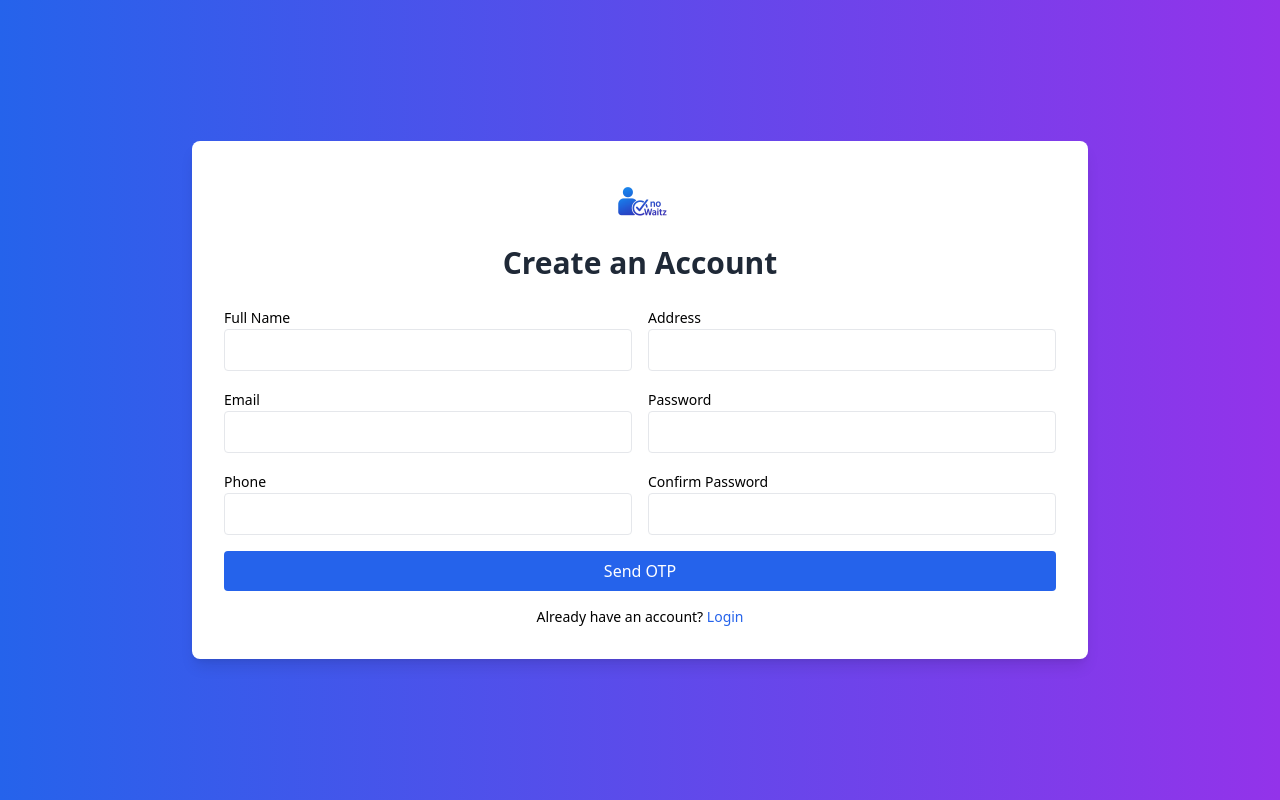
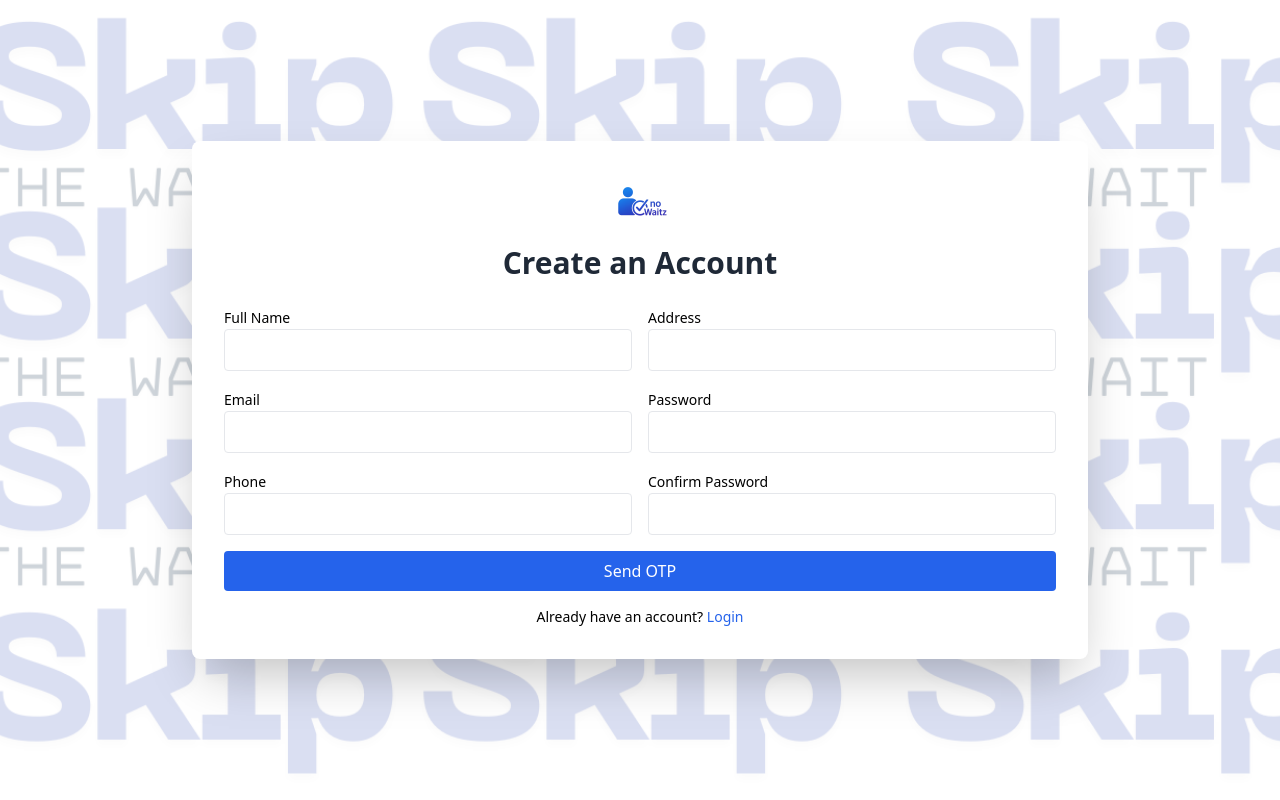
Before and after one commit to descent0/nowaitz, a React (Create React App) app in the folder frontend/: page /userRegister in a window 1280 px wide. Built offline with nearby package versions, Linux system fonts and the light colour scheme; no server answers.

Commit message:
Login Page Designed Chnaged

```diff
--- a/frontend/src/Components/Authentication/Login.jsx
+++ b/frontend/src/Components/Authentication/Login.jsx
@@ -104,9 +104,17 @@
   }, [user, navigate]);
 
   return (
-    <div className="min-h-screen bg-gradient-to-r from-blue-600 to-purple-600 flex items-center justify-center px-4">
+    <div
+      className="min-h-screen flex items-center justify-center md:justify-end md:pr-28 px-4"
+      style={{
+        backgroundImage: `url('/images/Your paragraph text.png')`,
+        backgroundSize: 'cover',
+        backgroundPosition: 'center',
+        backgroundRepeat: 'no-repeat'
+      }}
+    >
       <motion.div
-        className="bg-white p-8 rounded-lg shadow-lg w-full max-w-lg"
+        className={`bg-white p-4 px-8 rounded-lg shadow-2xl w-full max-w-lg ${userType !== 'user'? 'pb-10':''}`}
         initial={{ opacity: 0, scale: 0.9 }}
         animate={{ opacity: 1, scale: 1 }}
         transition={{ duration: 0.5 }}
@@ -191,7 +199,7 @@
 
           <motion.button
             type="submit"
-            className="w-full py-2 bg-blue-600 text-white rounded-md hover:bg-blue-700"
+            className="w-full py-2 bg-blue-600 text-white rounded-md hover:bg-blue-700 "
             whileHover={{ scale: 1.05 }}
           >
             Sign In
--- a/frontend/src/Components/Authentication/UserRegistration.jsx
+++ b/frontend/src/Components/Authentication/UserRegistration.jsx
@@ -129,8 +129,15 @@
 
 
   return (
-    <div className="min-h-screen bg-gradient-to-r from-blue-600 to-purple-600 flex items-center justify-center px-4 py-8">
-      <div className="bg-white p-6 md:p-8 rounded-lg shadow-lg w-full max-w-4xl">
+    <div
+      className="min-h-screen flex items-center justify-center px-4"
+      style={{
+        backgroundImage: `url('/images/Your paragraph text (2).png')`,
+        backgroundSize: 'cover',
+        backgroundPosition: 'center',
+        backgroundRepeat: 'no-repeat'
+      }}
+    >  <div className="bg-white p-6 md:p-8 rounded-lg shadow-2xl w-full max-w-4xl">
         <div className="flex flex-col items-center mb-6">
           <img src="logo.png" alt="Logo" className="w-16 h-16 mb-2" />
           <h1 className="text-2xl md:text-3xl font-bold text-gray-800">Create an Account</h1>
```
Also changed, not shown: frontend/public/images/Your paragraph text (2).png (added), frontend/public/images/Your paragraph text.png (added).
